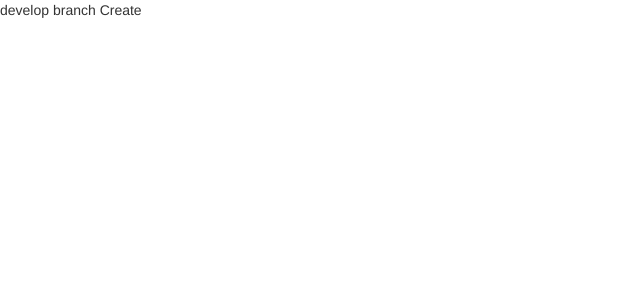
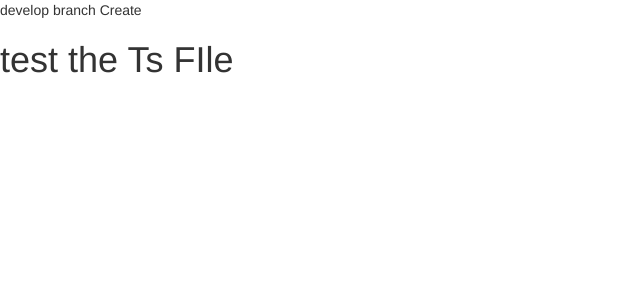
Before and after one commit to TharinduUdara/angular-udemy-course, an Angular app: page / in a window 1280 px wide. Shown: the top 300 px of the page, without its empty margins (0-640 px from the left). Built offline with nearby package versions, Linux system fonts and the light colour scheme.

Commit message:
feat: test ts file in anguler

```diff
--- a/angular.json
+++ b/angular.json
@@ -101,5 +101,8 @@
         }
       }
     }
+  },
+  "cli": {
+    "analytics": false
   }
 }
--- a/src/app/app.component.html
+++ b/src/app/app.component.html
@@ -1 +1,3 @@
 <p>develop branch Create</p>
+<h1>{{mane_title}}</h1>
+<nav></nav>
--- a/src/app/app.component.ts
+++ b/src/app/app.component.ts
@@ -7,4 +7,5 @@ import { Component } from '@angular/core';
 })
 export class AppComponent {
   title = 'angular-udemy-course';
+  mane_title = "test the Ts FIle ";
 }
```
